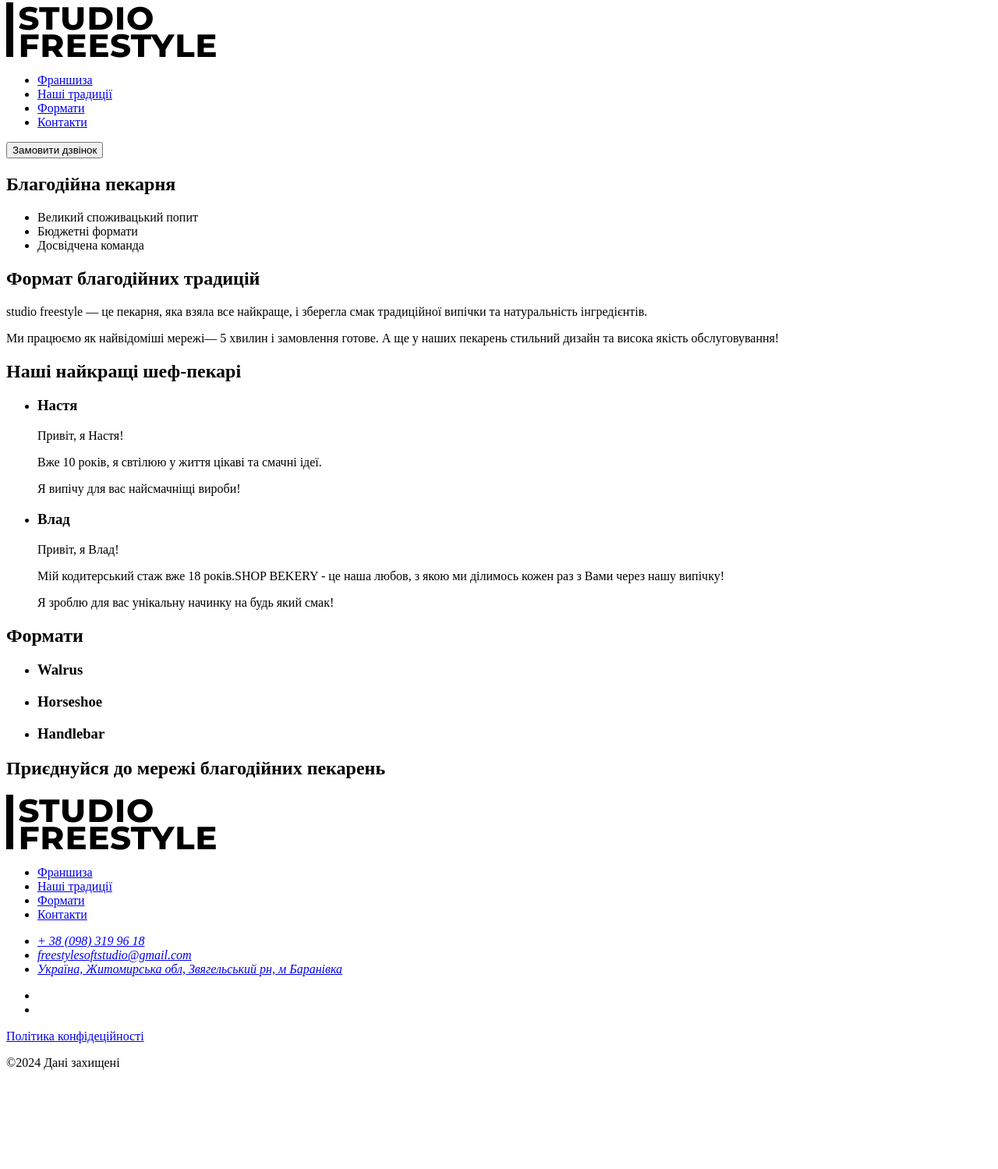
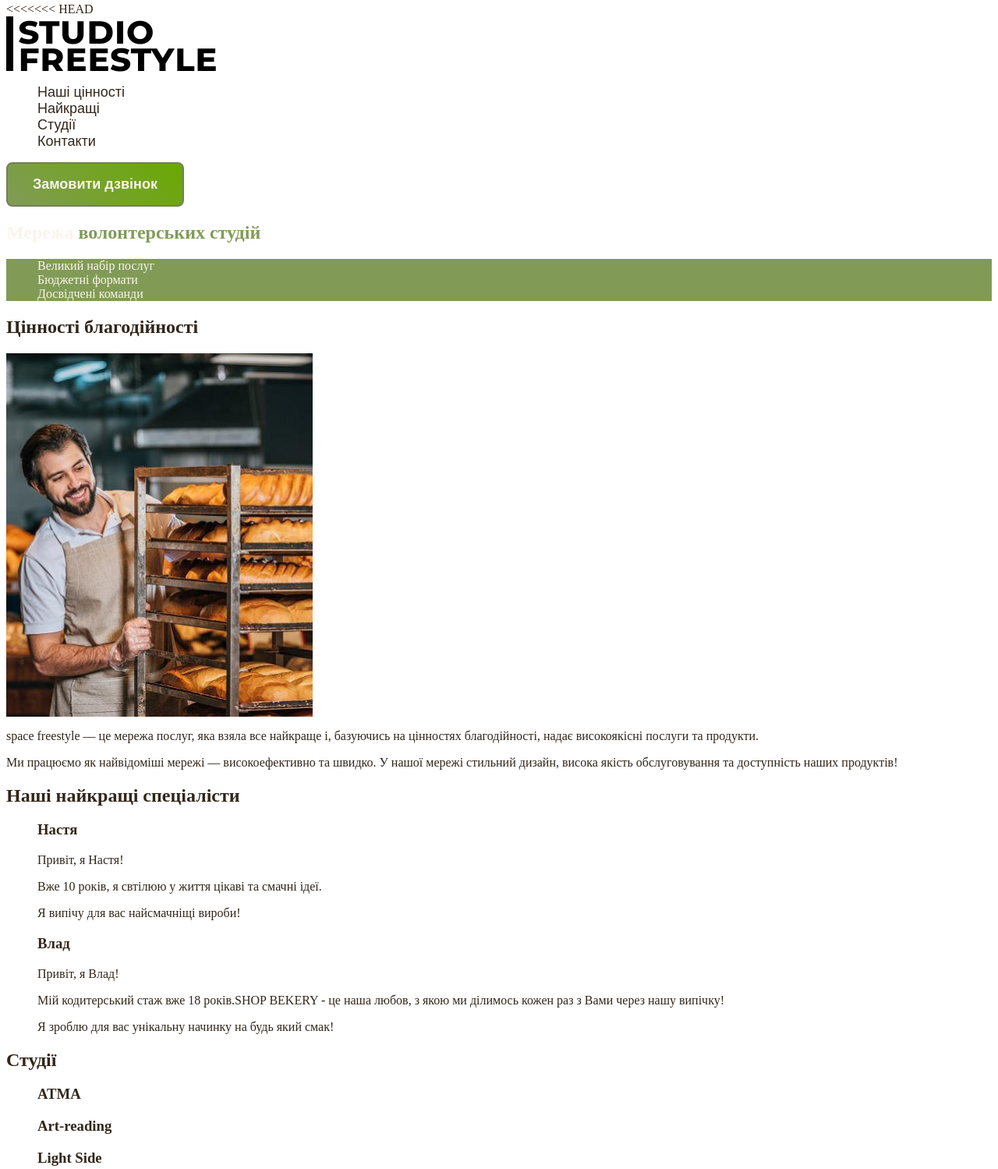
Before and after one commit to CrystalHorizon/Genius, a plain HTML site: page index.html in a window 1280 px wide. Shown: the part 5-1504 px from the top of the page at 78% size. Before the commit the page ends 1393 px from the top, so only its background shows below. Drawn offline with Linux system fonts and the light colour scheme; files whose address does not match are found by name.

Commit message:
Add files via upload
Add style.css

```diff
--- /dev/null
+++ b/css/style.css
@@ -0,0 +1,87 @@
+ul {list-style-type: none;}
+a {text-decoration: none;}
+body {color: var(--black);}
+:root {
+  --dark-green: rgba(70, 89, 41, 1);
+  --main-broun: rgb(114, 127, 91);
+  --main-green-color: rgba(129, 155, 87, 1);
+  --second-green-color: rgb(117, 158, 53);
+  --third-green-color: rgb(105, 169, 2);
+  --main-gradient: linear-gradient(
+    45deg,
+    var(--main-green-color),
+    var(--second-green-color)
+  );
+  --revers-main-gradient: linear-gradient(
+    45deg,
+    var(--second-green-color),
+    var(--main-green-color)
+  );
+  --second-gradient: linear-gradient(
+    45deg,
+    var(--main-green-color),
+    var(--third-green-color)
+  );
+  --revers-second-gradient: linear-gradient(
+    45deg,
+    var(--third-green-color),
+    var(--main-green-color)
+  );
+  --white: rgba(250, 244, 234, 1);
+  --black: rgba(49, 38, 26, 1);
+  /* fonts */
+  --font-family: "Poppins", sans-serif;
+  --second-family: "Roboto", sans-serif;
+  --third-family: "Inter", sans-serif;
+  --font3: "Gilroy", sans-serif;
+}
+/* >>> MAIN PAGE */
+.button {
+  border: 2px solid var(--main-broun);
+  border-radius: 8px;
+  padding: 16px 32px;
+  background: var(--second-gradient);
+  cursor: pointer;
+  font-family: var(--font-family);
+  font-weight: 600;
+  font-size: 18px;
+  color: var(--white);
+  transition: 0.8;
+
+}
+.button:hover,
+.button:focus {
+  background: transparent;
+  color: var(--dark-green);
+  transition: 0.8;
+
+}
+.header-link {
+  font-family: var(--font-family);
+  font-weight: 400;
+  font-size: 18px;
+  text-align: center;
+  color: var(--black);
+  transition: 0.8;
+}
+.header-link:hover {
+  font-family: var(--font-family);
+  font-weight: 600;
+  font-size: 18px;
+  text-align: center;
+  color: var(--main-green-color);
+  transition: 0.8;
+
+}
+.hero-title {
+    color: var(--white);
+}
+.hero-title .accent {color: var(--main-green-color);}
+
+/* <<< MAIN PAGE */
+/* >>> ADVANTAGES */
+.advantages-list {
+    background-color: var(--main-green-color);
+    color: var(--white);
+}
+/* <<< ADVANTAGES */
--- a/index.html
+++ b/index.html
@@ -1,3 +1,141 @@
+<<<<<<< HEAD
+<!DOCTYPE html>
+<html lang="uk">
+  <head>
+    <meta charset="UTF-8" />
+    <meta name="viewport" content="width=device-width, initial-scale=1.0" />
+    <title>Мережа студій</title>
+    <link rel="stylesheet" href="./css/style.css" />
+  </head>
+  <body>
+    <header>
+      <nav>
+        <a href="#"><img src="./images/Free Logo.png" alt="logo" /></a>
+        <ul>
+          <li>
+            <a class="header-link" href="#values-section">Наші цінності</a>
+          </li>
+          <li><a class="header-link" href="#best-section">Найкращі</a></li>
+          <li><a class="header-link" href="#studioes-section">Студії</a></li>
+          <li><a class="header-link" href="#contacts-section">Контакти</a></li>
+        </ul>
+      </nav>
+      <button class="button" type="submit">Замовити дзвінок</button>
+    </header>
+    <main>
+      <section>
+        <h1 class="hero-title">
+          Мережа <span class="accent">волонтерських студій</span>
+        </h1>
+      </section>
+      <section id="values-section">
+        <ul class="advantages-list">
+          <li>Великий набір послуг</li>
+          <li>Бюджетні формати</li>
+          <li>Досвідчені команди</li>
+        </ul>
+        <h2>Цінності благодійності</h2>
+        <img src="./images/baker-man.jpg" alt="Пекар переміщає свіжу випічку" />
+        <p>
+          <span>space freestyle</span> — це мережа послуг, яка взяла все
+          найкраще і, базуючись на цінностях благодійності, надає високоякісні
+          послуги та продукти.
+        </p>
+        <p>
+          Ми працюємо як найвідоміші мережі —
+          <span>високоефективно та швидко</span>. У нашої мережі стильний
+          дизайн, висока якість обслуговування та доступність наших продуктів!
+        </p>
+      </section>
+      <section id="best-section">
+        <h2>Наші найкращі спеціалісти</h2>
+        <ul>
+          <li>
+            <article>
+              <h3>Настя</h3>
+              <p>Привіт, я Настя!</p>
+              <p>Вже 10 років, я свтілюю у життя цікаві та смачні ідеї.</p>
+              <p>Я випічу для вас найсмачніщі вироби!</p>
+            </article>
+          </li>
+          <li>
+            <article>
+              <h3>Влад</h3>
+              <p>Привіт, я Влад!</p>
+              <p>
+                Мій кодитерський стаж вже 18 років.SHOP BEKERY - це наша любов,
+                з якою ми ділимось кожен раз з Вами через нашу випічку!
+              </p>
+              <p>Я зроблю для вас унікальну начинку на будь який смак!</p>
+            </article>
+          </li>
+        </ul>
+      </section>
+      <section id="studioes-section">
+        <h2>Студії</h2>
+        <ul>
+          <li>
+            <article><h3 lang="en">ATMA</h3></article>
+          </li>
+          <li>
+            <article><h3 lang="en">Art-reading</h3></article>
+          </li>
+          <li>
+            <article><h3 lang="en">Light Side</h3></article>
+          </li>
+        </ul>
+      </section>
+      <section id="contacts-section">
+        <h2>Приєднуйся до мережі волонтерських студій</h2>
+        <!-- map -->
+        <iframe
+          src="https://www.google.com/maps/embed?pb=!1m17!1m12!1m3!1d2548.4096980951117!2d27.655719!3d50.302946000000006!2m3!1f0!2f0!3f0!3m2!1i1024!2i768!4f13.1!3m2!1m1!2zNTDCsDE4JzEwLjYiTiAyN8KwMzknMjAuNiJF!5e0!3m2!1suk!2sua!4v1730908616849!5m2!1suk!2sua"
+          width="603"
+          height="595"
+          style="border: 0"
+          allowfullscreen=""
+          loading="lazy"
+          referrerpolicy="no-referrer-when-downgrade"
+        ></iframe>
+        <!-- map -->
+      </section>
+    </main>
+    <footer>
+      <a href="#"><img src="./images/Free Logo.png" alt="logo" /></a>
+
+      <ul>
+        <li><a class="header-link" href="#values-section">Наші цінності</a></li>
+        <li><a class="header-link" href="#best-section">Найкращі</a></li>
+        <li><a class="header-link" href="#studioes-section">Студії</a></li>
+        <li><a class="header-link" href="#contacts-section">Контакти</a></li>
+      </ul>
+      <address>
+        <ul>
+          <li><a href="tel:+380983199618">+ 38 (098) 319 96 18</a></li>
+          <li><a href="mailto:">freestylesoftstudio@gmail.com</a></li>
+          <li>
+            <a href="https://maps.app.goo.gl/R42mia16ME3eB8H46" target="_blank"
+              >Україна, Житомирська обл, Звягельський рн, м Баранівка</a
+            >
+          </li>
+        </ul>
+      </address>
+      <ul>
+        <li>
+          <!-- facebook -->
+        </li>
+        <li>
+          <!-- instagram -->
+        </li>
+      </ul>
+      <a href="https://codeguide.co/" target="_blank"
+        >Політика конфідеційності</a
+      >
+      <p><a href="https://validator.w3.org">&copy;2024 Дані захищені</a></p>
+    </footer>
+  </body>
+</html>
+=======
 <!DOCTYPE html>
 <html lang="uk">
   <head>
@@ -114,3 +252,4 @@
     </footer>
   </body>
 </html>
+>>>>>>> 708613327db77cc6585ed6a172fb66101ec3a39a
```
